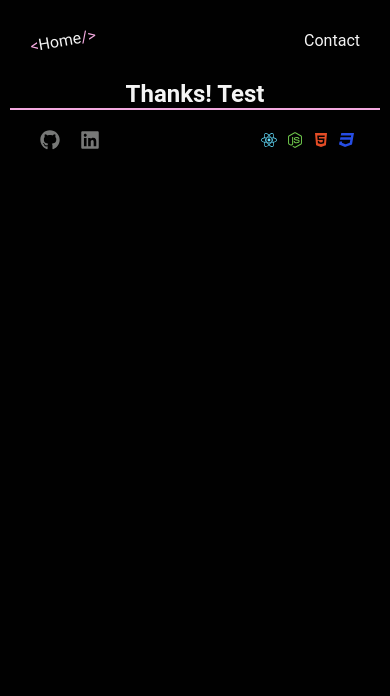
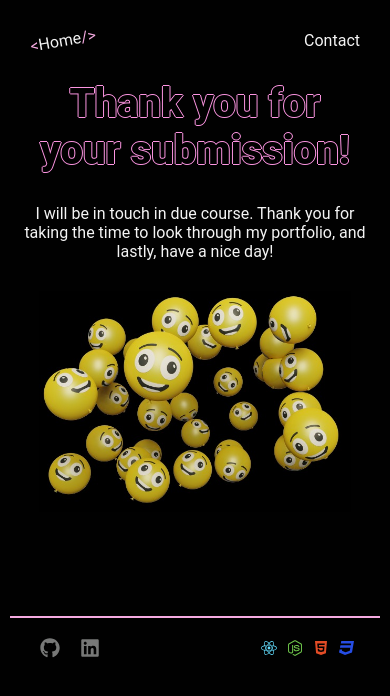
Before and after one commit to paulg44/portfolio_one, a React (Create React App) app in the folder my-portfolio/: page /submission in a window 390 px wide. Shown: the top 696 px of the page. Built offline with nearby package versions, Linux system fonts and the light colour scheme.

Commit message:
finish submission page & media queries

```diff
--- /dev/null
+++ b/my-portfolio/src/Pages/Submission/Submission.css
@@ -0,0 +1,33 @@
+/* CSS for submission page */
+
+.submission {
+  text-align: center;
+  animation: fade-in 2s ease-in;
+}
+
+.submission h2 {
+  font-size: 56px;
+  font-weight: 900;
+  color: var(--dark-color);
+  text-shadow: -1px 0 #fc95e1, 0 1px #fc95e1, 1px 0 #fc95e1, 0 -1px #fc95e1;
+}
+
+.submission p {
+  margin: 30px 0;
+}
+
+@media (max-width: 1220px) {
+  .submission h2 {
+    font-size: 40px;
+    margin: 0 30px;
+  }
+
+  .submission p {
+    margin: 30px 20px;
+  }
+
+  .submission img {
+    width: 80%;
+    margin-bottom: 100px;
+  }
+}
--- a/my-portfolio/src/Pages/Submission/Submission.js
+++ b/my-portfolio/src/Pages/Submission/Submission.js
@@ -1,10 +1,16 @@
 // Component for successful submission
-import { Link } from 'react-router-dom';
+import './Submission.css';
+import smiley from '../../IMG/vecteezy_3d-render-emoticon-or-emoji-perfect-for-sosial-media_10196114_814-removebg-preview.jpg';
 
 function Submission() {
   return (
-    <div>
-      <h2>Thanks! Test</h2>
+    <div className="submission">
+      <h2>Thank you for your submission!</h2>
+      <p>
+        I will be in touch in due course. Thank you for taking the time to look
+        through my portfolio, and lastly, have a nice day!
+      </p>
+      <img src={smiley} alt="siley emoji faces" />
     </div>
   );
 }
```
Also changed, not shown: my-portfolio/src/IMG/vecteezy_3d-render-emoticon-or-emoji-perfect-for-sosial-media_10196114_814-removebg-preview.jpg (added).
